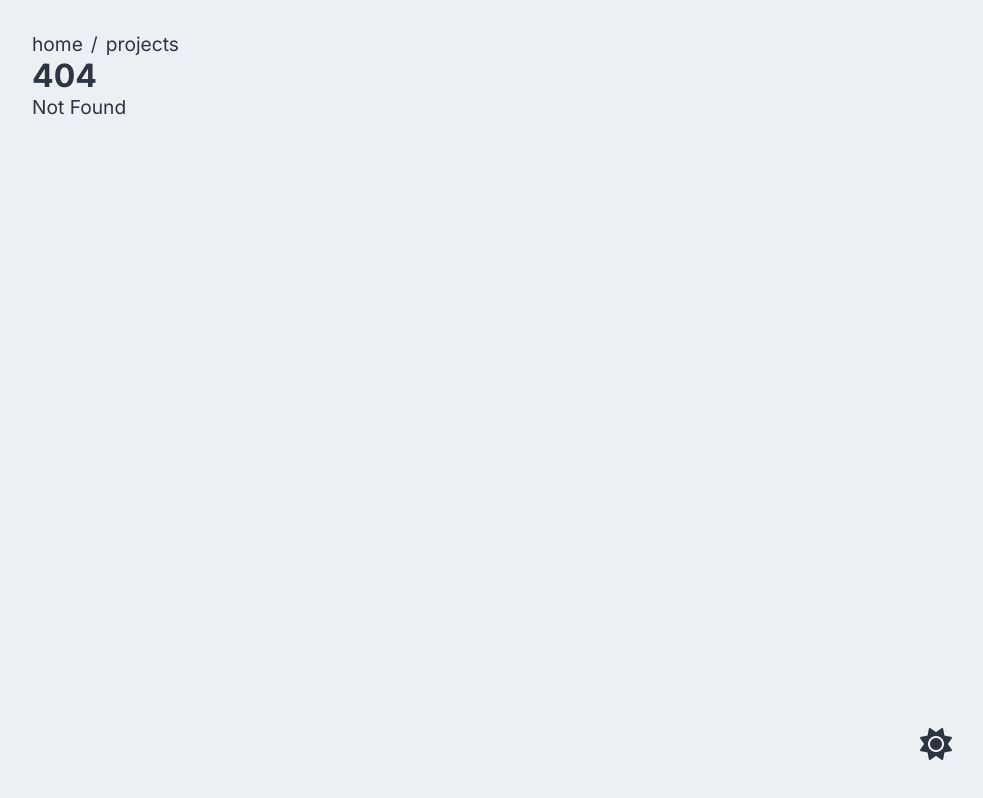
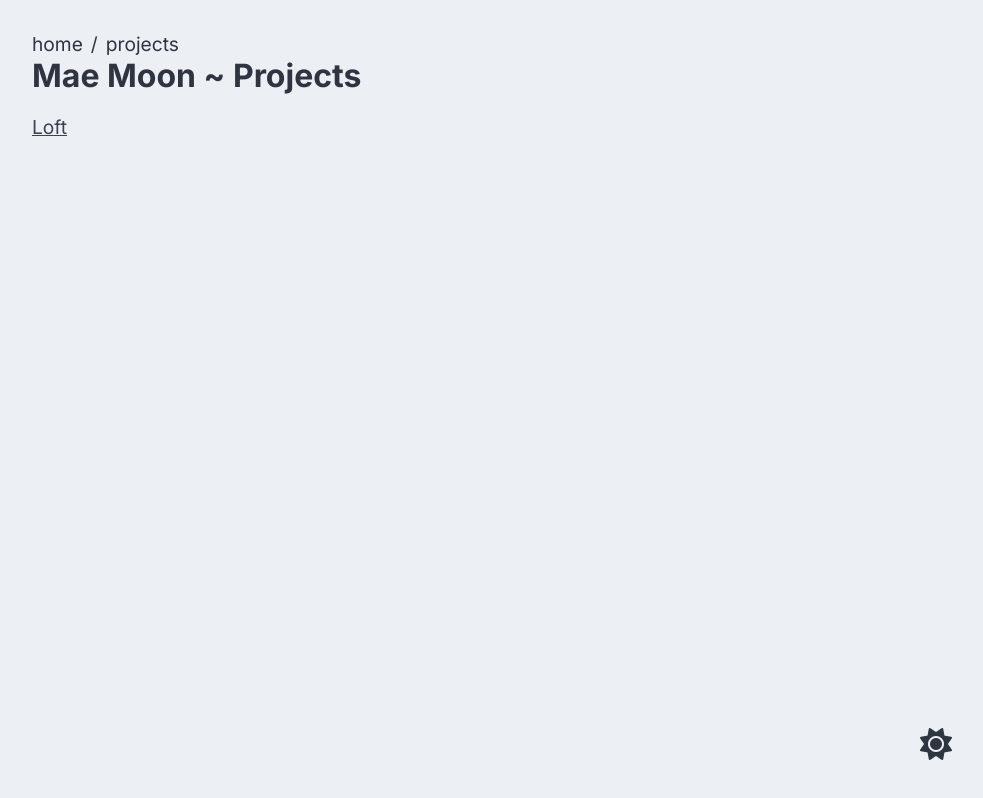
Before and after one commit to cute-catgirl/website, a SvelteKit app: page /projects in a window 1280 px wide. Before the commit this address had no page. Shown: the whole page, without its empty margins (288-1271 px from the left). Built offline with nearby package versions, Linux system fonts and the light colour scheme.

Commit message:
improve layout again

```diff
--- a/src/routes/experiments/+page.svelte
+++ b/src/routes/experiments/+page.svelte
@@ -1,3 +1,7 @@
+<svelte:head>
+	<title>Mae Moon</title>
+</svelte:head>
+
 <h1>Mae Moon ~ Experiments</h1>
 <br>
 <ul>
--- /dev/null
+++ b/src/routes/projects/+page.svelte
@@ -0,0 +1,11 @@
+<svelte:head>
+	<title>Mae Moon</title>
+</svelte:head>
+
+<h1>Mae Moon ~ Projects</h1>
+<br>
+<ul>
+	<li>
+		<a href="https://github.com/cute-catgirl/Loft">Loft</a>
+	</li>
+</ul>
```
Also changed, not shown: src/routes/+page.svelte (+5 -4 lines).
